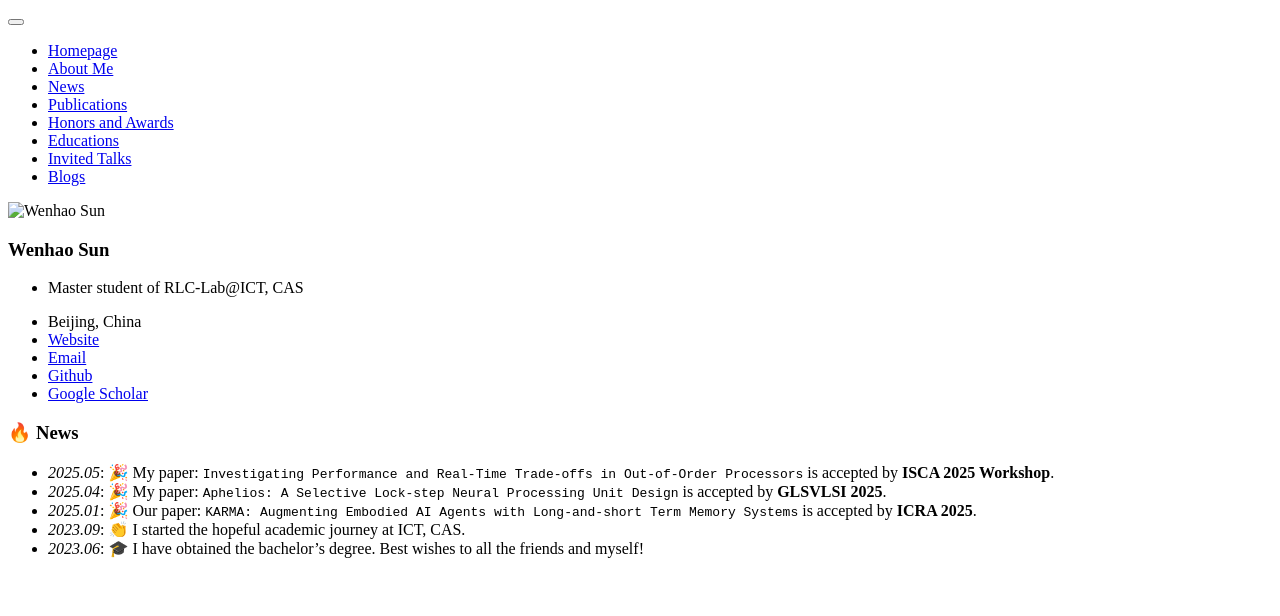
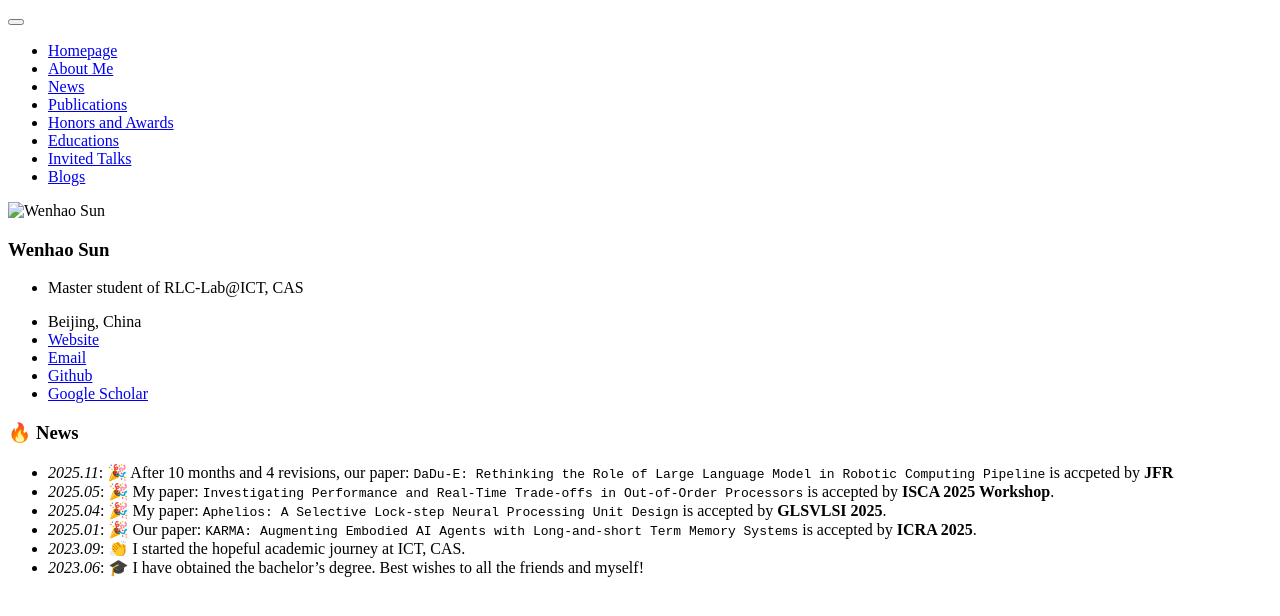
Before and after one commit to sun123-cmd/sun123-cmd.github.io, a Jekyll site: the page built from _pages/includes/news.md, in a window 1280 px wide. Shown: the top 616 px of the page. Built offline with Jekyll 4.4.1, drawn with Linux system fonts in a browser that asks for light colours; our own code applies the rules of GitHub Pages for plain Markdown files.

Commit message:
Update news.md

```diff
--- a/_pages/includes/news.md
+++ b/_pages/includes/news.md
@@ -1,4 +1,5 @@
 # 🔥 News
+- *2025.11*: 🎉 After 10 months and 4 revisions, our paper: `DaDu-E: Rethinking the Role of Large Language Model in Robotic Computing Pipeline` is accpeted by **JFR**
 - *2025.05*: 🎉 My paper: `Investigating Performance and Real-Time Trade-offs in Out-of-Order Processors` is accepted by **ISCA 2025 Workshop**.
 - *2025.04*: 🎉 My paper: `Aphelios: A Selective Lock-step Neural Processing Unit Design` is accepted by **GLSVLSI 2025**.
 - *2025.01*: 🎉 Our paper: `KARMA: Augmenting Embodied AI Agents with Long-and-short Term Memory Systems` is accepted by **ICRA 2025**.
```
